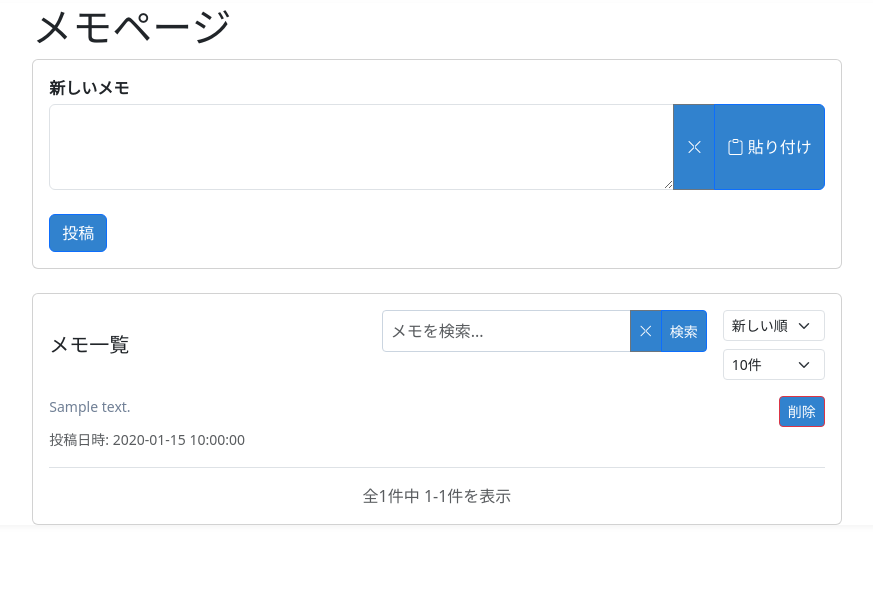
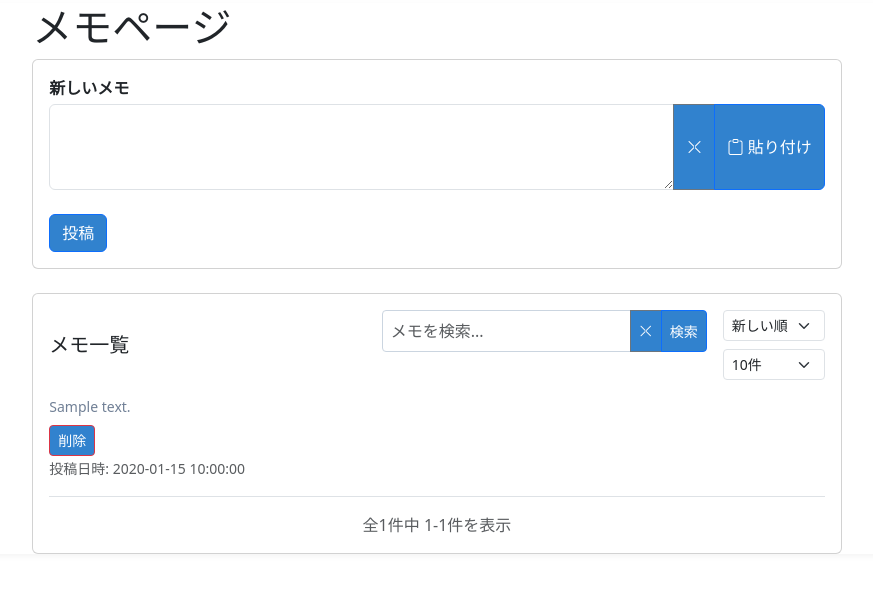
Before and after one commit to yxfhy/web-app-template, a FastAPI app: page /memo in a window 1280 px wide. Shown: the part 85-678 px from the top of the page, without its empty margins (203-1076 px from the left). Run offline with FastAPI, Linux system fonts and the light colour scheme; the visitor is signed in with stand-in values (Sample User, id 1); tables that the repository leaves empty hold one stand-in row (values such as "Sample post"); parts of the project's set-up code (start-up, migrations or seed data) failed here and were passed over; some libraries are stand-ins or nearby versions.

Commit message:
メモの表示部分を改善し、URLコピー用ボタンと削除ボタンを同一行に配置しました。これにより、ユーザーがメモを管理しやすくなります。

```diff
--- a/templates/memo.html
+++ b/templates/memo.html
@@ -68,15 +68,17 @@
                         <div class="d-flex justify-content-start align-items-start">
                             <div class="flex-grow-1 me-3" style="min-width: 0;">
                                 <p class="mb-1 text-start" style="word-wrap: break-word; white-space: pre-wrap; overflow-wrap: break-word;">{{ memo.content | safe }}</p>
-                                {% if '<a href=' in memo.content %}
-                                <button type="button" class="btn btn-outline-secondary btn-sm mt-2 text-white" onclick="copyUrl('{{ memo.content }}')">
-                                    <i class="bi bi-link-45deg"></i> URLをコピー
-                                </button>
-                                {% endif %}
+                                <div class="d-flex gap-2 mt-2">
+                                    {% if '<a href=' in memo.content %}
+                                    <button type="button" class="btn btn-outline-secondary btn-sm text-white" onclick="copyUrl('{{ memo.content }}')">
+                                        <i class="bi bi-link-45deg"></i> URLをコピー
+                                    </button>
+                                    {% endif %}
+                                    <form method="POST" action="/memo/delete/{{ memo.id }}" style="margin: 0;">
+                                        <button type="submit" class="btn btn-danger btn-sm" onclick="return confirm('このメモを削除してもよろしいですか？')">削除</button>
+                                    </form>
+                                </div>
                             </div>
-                            <form method="POST" action="/memo/delete/{{ memo.id }}" style="flex-shrink: 0;">
-                                <button type="submit" class="btn btn-danger btn-sm" onclick="return confirm('このメモを削除してもよろしいですか？')">削除</button>
-                            </form>
                         </div>
                         <small class="text-muted">投稿日時: {{ memo.created_at }}</small>
                     </div>
```
